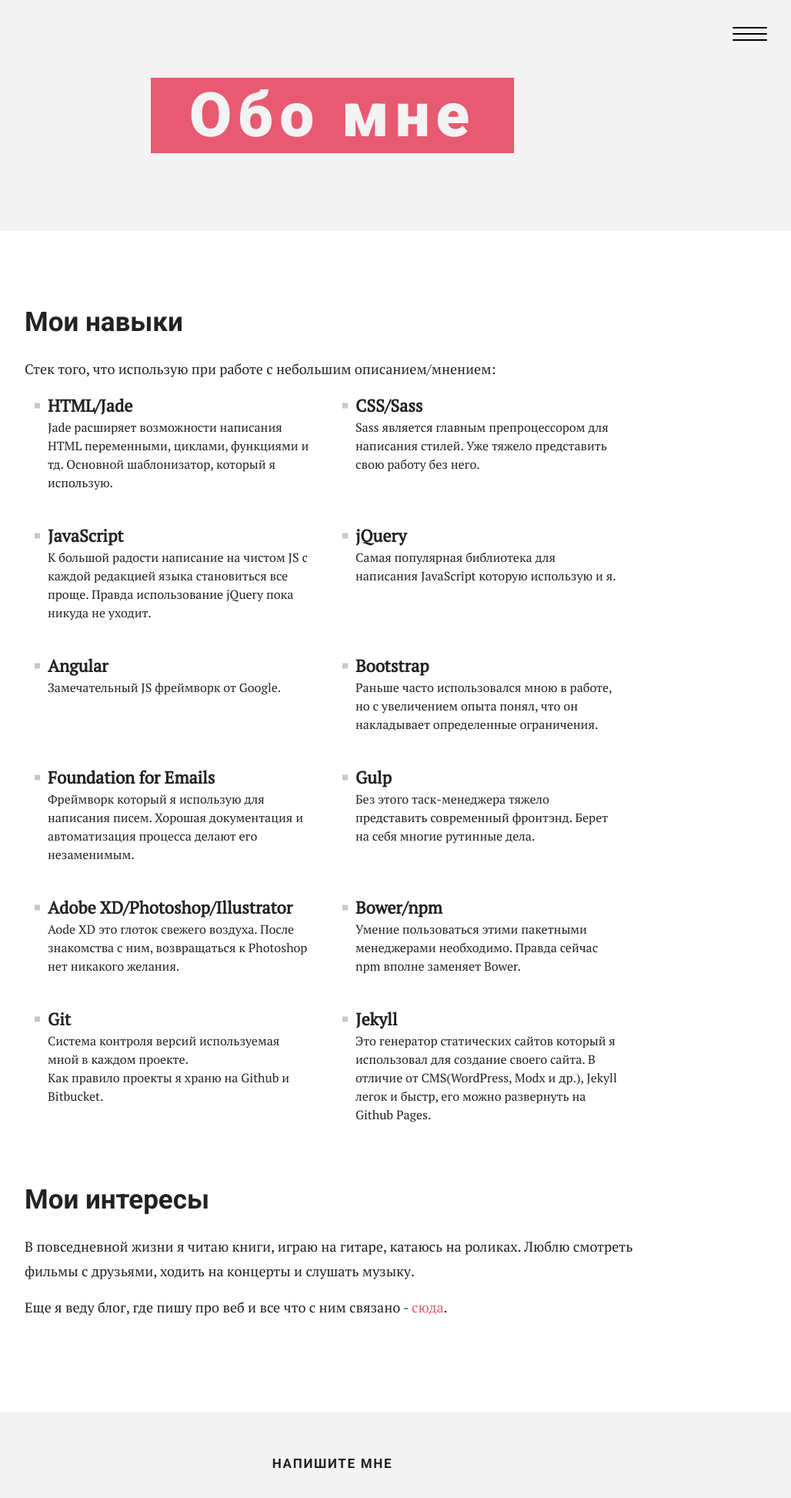
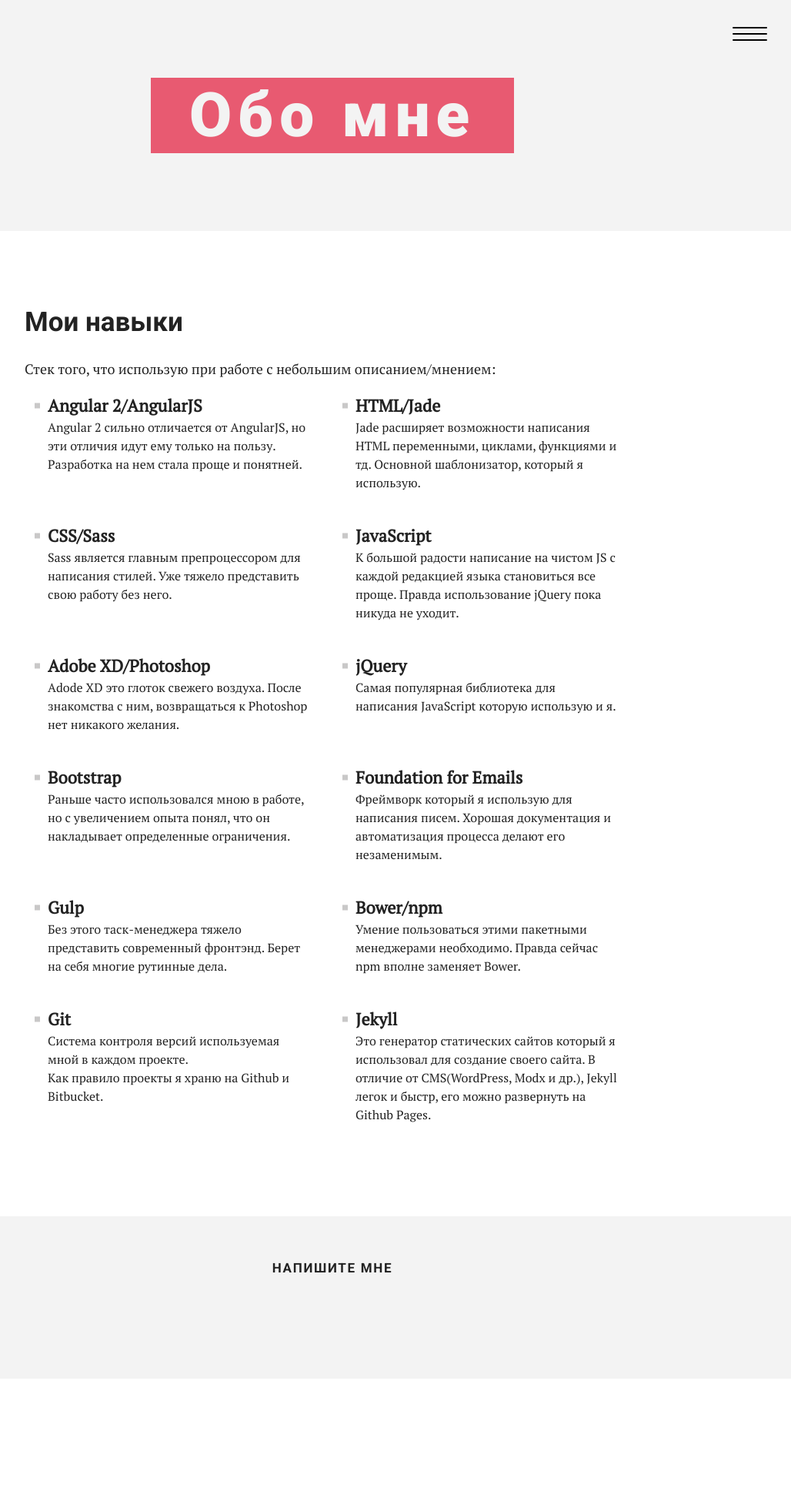
Before and after one commit to webslavik/Portfolio-Code, a Jekyll site: the page built from about/index.html, in a window 1280 px wide. Shown: the top 1946 px of the page at 77% size, without its empty margins (208-1236 px from the left). Built offline with Jekyll 4.4.1, drawn with Linux system fonts in a browser that asks for light colours; nearby versions of some CDN libraries.

Commit message:
changed text for "About Me"

```diff
--- a/_data/about.json
+++ b/_data/about.json
@@ -8,11 +8,11 @@
 		"css": "Sass является главным препроцессором для написания стилей. Уже тяжело представить свою работу без него.",
 		"js": "К большой радости написание на чистом JS с каждой редакцией языка становиться все проще. Правда использование jQuery пока никуда не уходит.",
 		"jquery": "Самая популярная библиотека для написания JavaScript которую использую и я.",
-		"angular": "Замечательный JS фреймворк от Google.",
+		"angular": "Angular 2 сильно отличается от AngularJS, но эти отличия идут ему только на пользу. Разработка на нем стала проще и понятней.",
 		"bootstrap": "Раньше часто использовался мною в работе, но с увеличением опыта понял, что он накладывает определенные ограничения.",
 		"email": "Фреймворк который я использую для написания писем. Хорошая документация и автоматизация процесса делают его незаменимым.",
 		"gulp": "Без этого таск-менеджера тяжело представить современный фронтэнд. Берет на себя многие рутинные дела.",
-		"ps": "Aode XD это глоток свежего воздуха. После знакомства с ним, возвращаться к Photoshop нет никакого желания.",
+		"ps": "Adode XD это глоток свежего воздуха. После знакомства с ним, возвращаться к Photoshop нет никакого желания.",
 		"bower": "Умение пользоваться этими пакетными менеджерами необходимо. Правда сейчас npm вполне заменяет Bower.",
 		"git": "Система контроля версий используемая мной в каждом проекте. <br>Как правило проекты я храню на Github и Bitbucket.",
 		"jekyll": "Это генератор статических сайтов который я использовал для создание своего сайта. В отличие от CMS(WordPress, Modx и др.), Jekyll легок и быстр, его можно развернуть на Github Pages."
--- a/_includes/about-page/about.html
+++ b/_includes/about-page/about.html
@@ -5,6 +5,10 @@
 <h2 class="about-title">Мои навыки</h2>
 <p>Стек того, что использую при работе с небольшим описанием/мнением:</p>
 <div class="about-skills-wrap">
+  <div class="skill">
+    <div class="title">Angular 2/AngularJS</div>
+    <div class="descr"> {{ site.data.about.skills.angular }}</div>
+  </div>
   <div class="skill">
     <div class="title">HTML/Jade</div>
     <div class="descr"> {{ site.data.about.skills.html }}</div>
@@ -18,12 +22,12 @@
     <div class="descr"> {{ site.data.about.skills.js }}</div>
   </div>
   <div class="skill">
+    <div class="title">Adobe XD/Photoshop</div>
+    <div class="descr"> {{ site.data.about.skills.ps }}</div>
+  </div>
+  <div class="skill">
     <div class="title">jQuery</div>
     <div class="descr"> {{ site.data.about.skills.jquery }}</div>
-  </div>
-  <div class="skill">
-    <div class="title">Angular</div>
-    <div class="descr"> {{ site.data.about.skills.angular }}</div>
   </div>
   <div class="skill">
     <div class="title">Bootstrap</div>
@@ -38,10 +42,6 @@
     <div class="descr"> {{ site.data.about.skills.gulp }}</div>
   </div>
   <div class="skill">
-    <div class="title">Adobe XD/Photoshop/Illustrator</div>
-    <div class="descr"> {{ site.data.about.skills.ps }}</div>
-  </div>
-  <div class="skill">
     <div class="title">Bower/npm</div>
     <div class="descr"> {{ site.data.about.skills.bower }}</div>
   </div>
@@ -54,7 +54,6 @@
     <div class="descr"> {{ site.data.about.skills.jekyll }}</div>
   </div>
 </div>
-<h2 class="about-title">Мои  интересы</h2>
-<p>В повседневной жизни я читаю книги, играю на гитаре, катаюсь на роликах. Люблю смотреть фильмы с друзьями, ходить на концерты и слушать музыку. </p>
-<p>Еще я веду блог, где пишу про веб и все что с ним связано - <a href="/articles/">сюда</a>.</p>
+
+
 <!-- end about-->
```
Also changed, not shown: _jadefiles/about-page/about.jade (+11 -11 lines).
